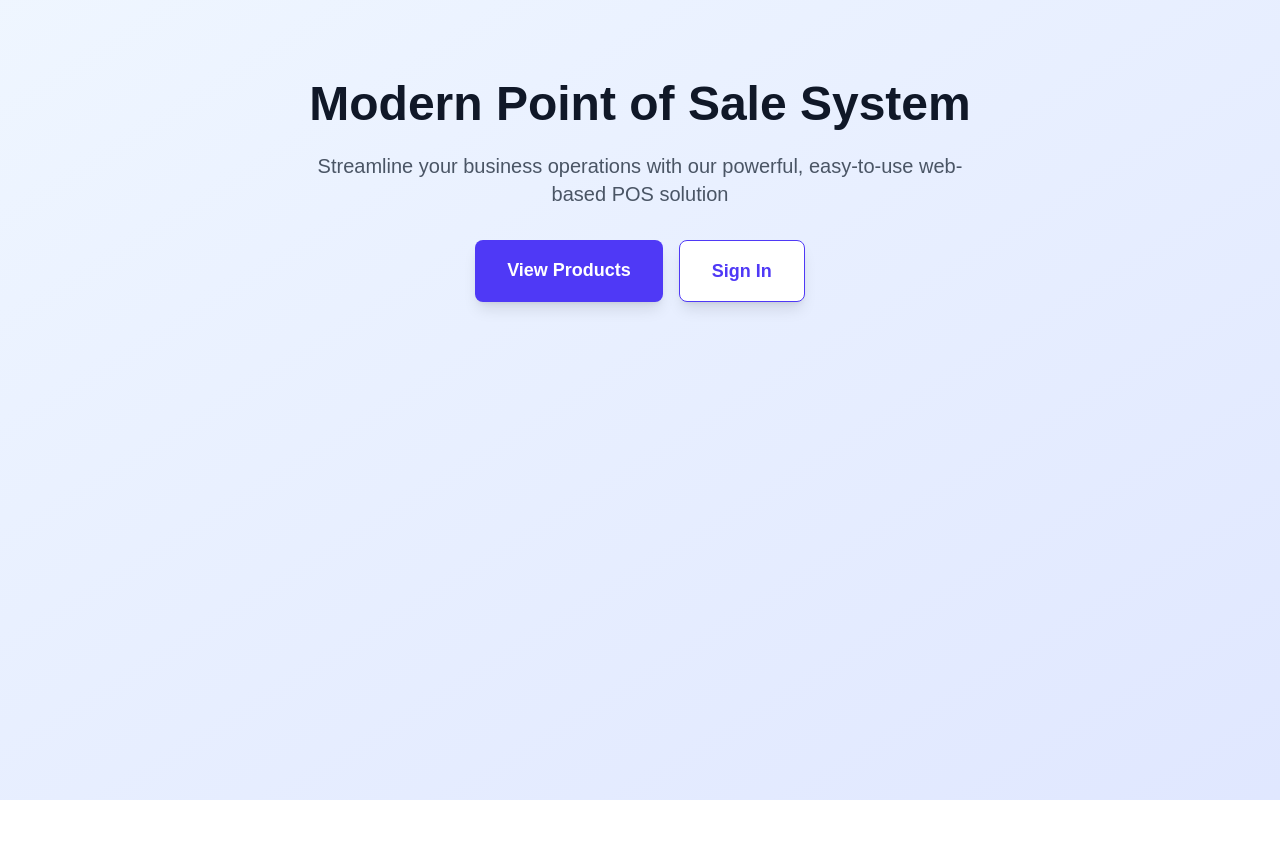
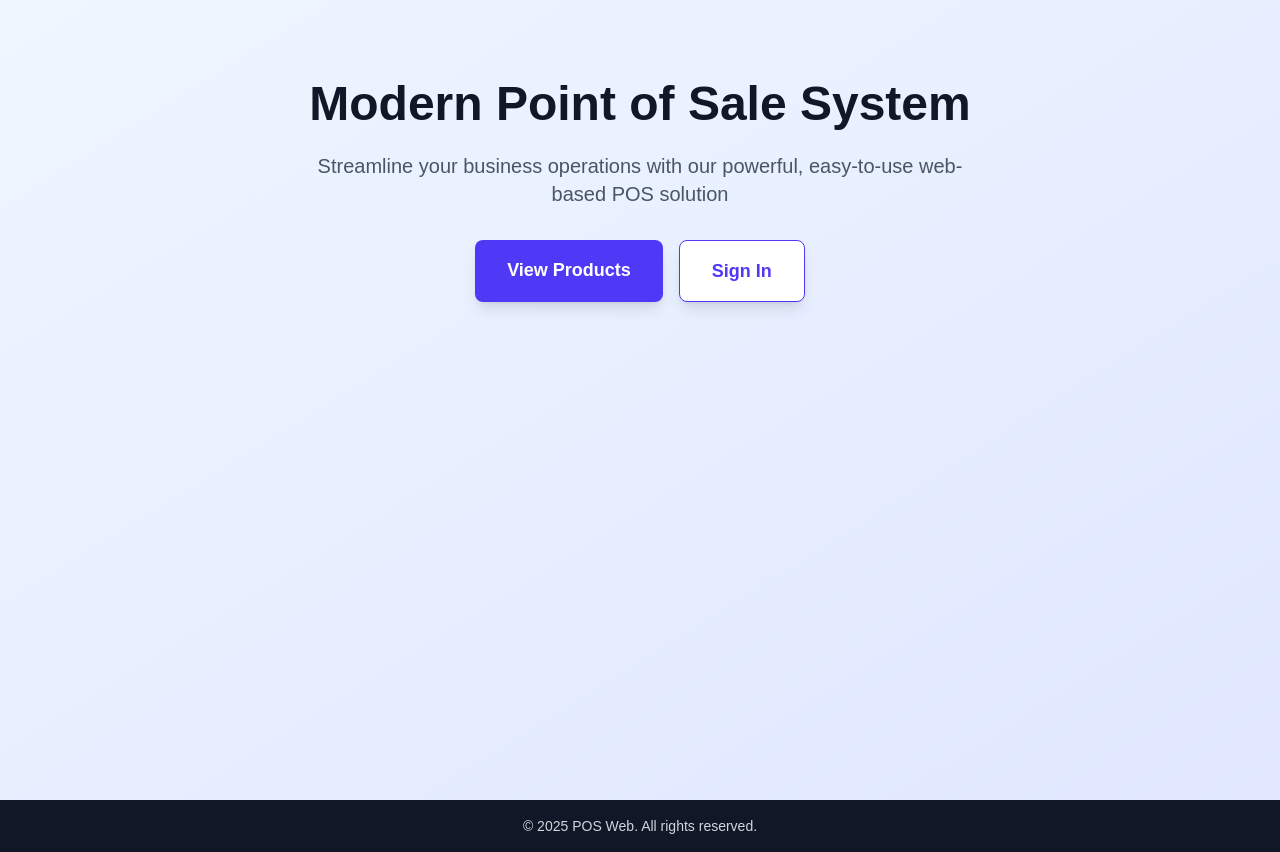
Before and after one commit to Lakshan-Chamoditha-Perera/pos-web, a Next.js app: page / in a window 1280 px wide. Before the commit the page ends 800 px from the top, so only its background shows below. Built offline with nearby package versions, Linux system fonts and the light colour scheme.

Commit message:
added a footer

```diff
--- /dev/null
+++ b/src/app/components/Footer.tsx
@@ -0,0 +1,16 @@
+"use client";
+import React from "react";
+
+const Footer: React.FC = () => {
+  const currentYear = new Date().getFullYear();
+
+  return (
+    <footer className="w-full bg-gray-900 text-gray-300 py-4 mt-auto">
+      <div className="container mx-auto text-center text-sm">
+        © {currentYear} POS Web. All rights reserved.
+      </div>
+    </footer>
+  );
+};
+
+export default Footer;
--- a/src/app/layout.tsx
+++ b/src/app/layout.tsx
@@ -2,6 +2,7 @@ import type { Metadata } from "next";
 import { Geist, Geist_Mono } from "next/font/google";
 import "./globals.css";
 import StoreProvider from "./lib/store/provider";
+import Footer from "./components/Footer";
 
 const geistSans = Geist({
   variable: "--font-geist-sans",
@@ -24,11 +25,14 @@ export default function RootLayout({
   children: React.ReactNode;
 }>) {
   return (
-    <html lang="en">
+    <html lang="en" className="h-full">
       <body
-        className={`${geistSans.variable} ${geistMono.variable} antialiased`}
+        className={`${geistSans.variable} ${geistMono.variable} antialiased flex flex-col min-h-screen`}
       >
-        <StoreProvider>{children}</StoreProvider>
+        <StoreProvider>
+          <main className="flex-grow">{children}</main>
+          <Footer />
+        </StoreProvider>
       </body>
     </html>
   );
```
